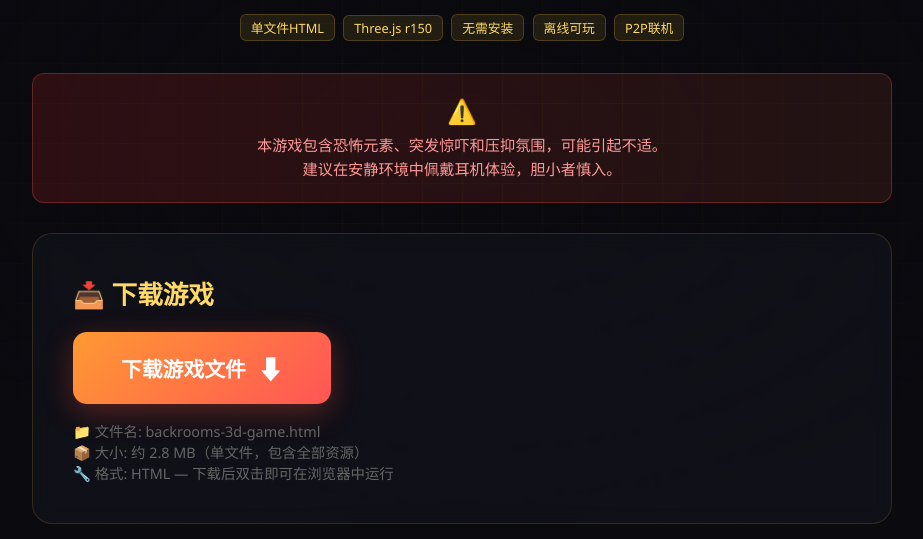
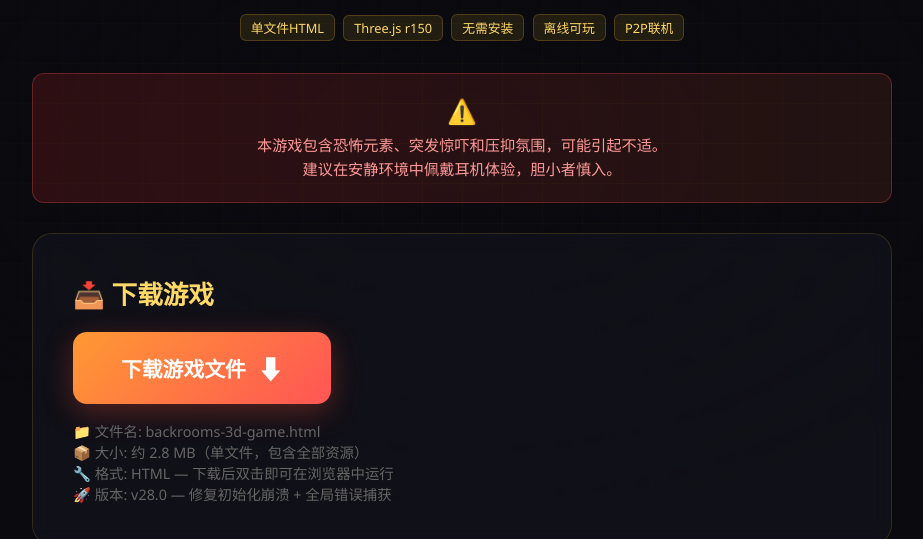
Before and after one commit to 1asdfghjkl9/backroom1, a plain HTML site: page index.html in a window 1280 px wide. Shown: the part 257-796 px from the top of the page, without its empty margins (178-1101 px from the left). Drawn offline with Linux system fonts and the light colour scheme.

Commit message:
v28.0: update download page with version label

```diff
--- a/index.html
+++ b/index.html
@@ -64,14 +64,15 @@ body{font-family:'Segoe UI',system-ui,sans-serif;background:#0a0a0f;color:#e0e0e
 
 <div class="download-section">
 <h2>📥 下载游戏</h2>
-<a href="backrooms-3d-game.html" download="backrooms-3d-game.html" class="dl-btn">
+<a href="backrooms-3d-game.html?v=28" download="backrooms-3d-game.html" class="dl-btn">
 <span>下载游戏文件</span>
 <span class="arrow">⬇</span>
 </a>
 <div class="file-info">
 📁 文件名: backrooms-3d-game.html<br>
 📦 大小: 约 2.8 MB（单文件，包含全部资源）<br>
-🔧 格式: HTML — 下载后双击即可在浏览器中运行
+🔧 格式: HTML — 下载后双击即可在浏览器中运行<br>
+🚀 版本: v28.0 — 修复初始化崩溃 + 全局错误捕获
 </div>
 </div>
 
```
